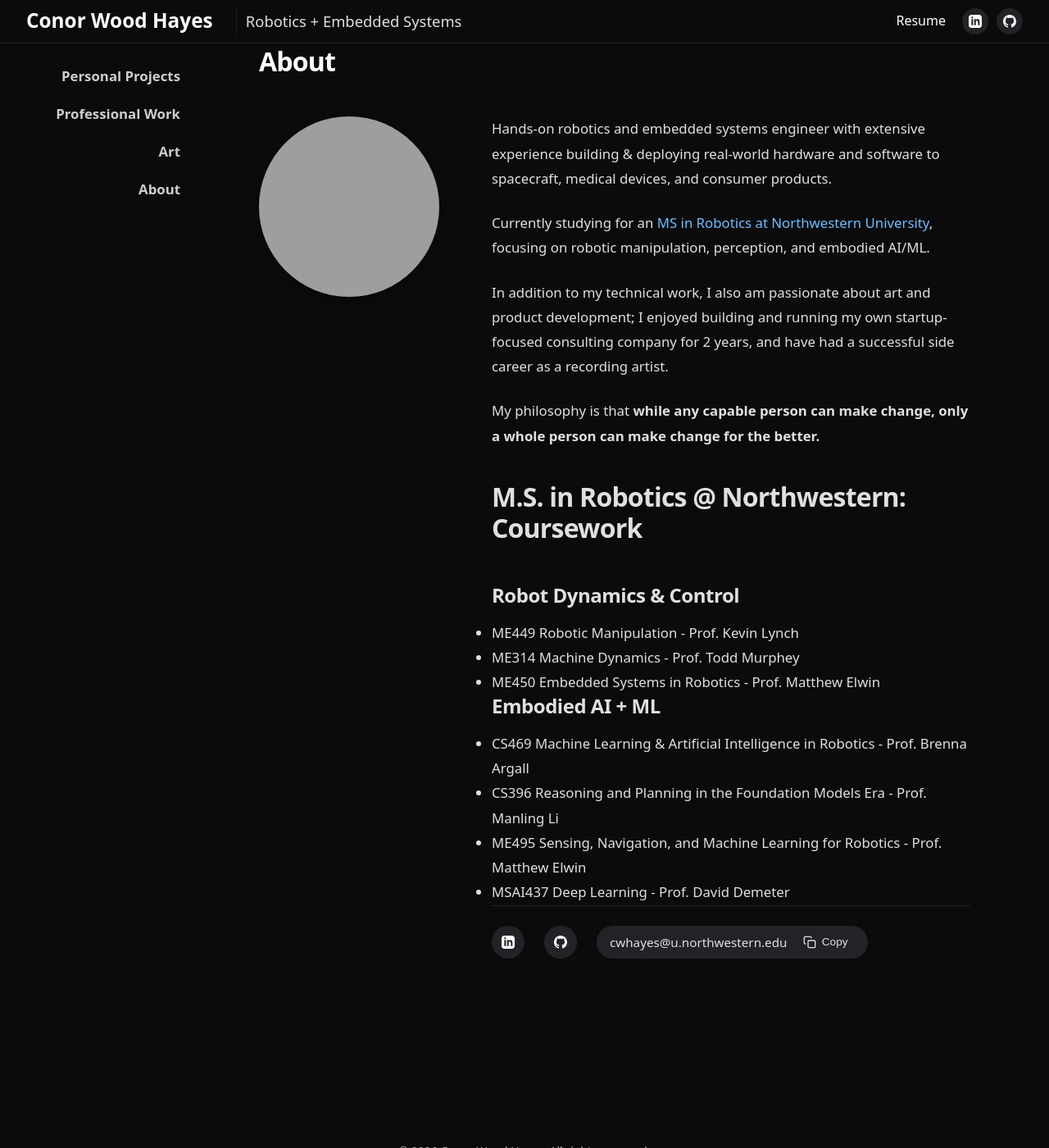
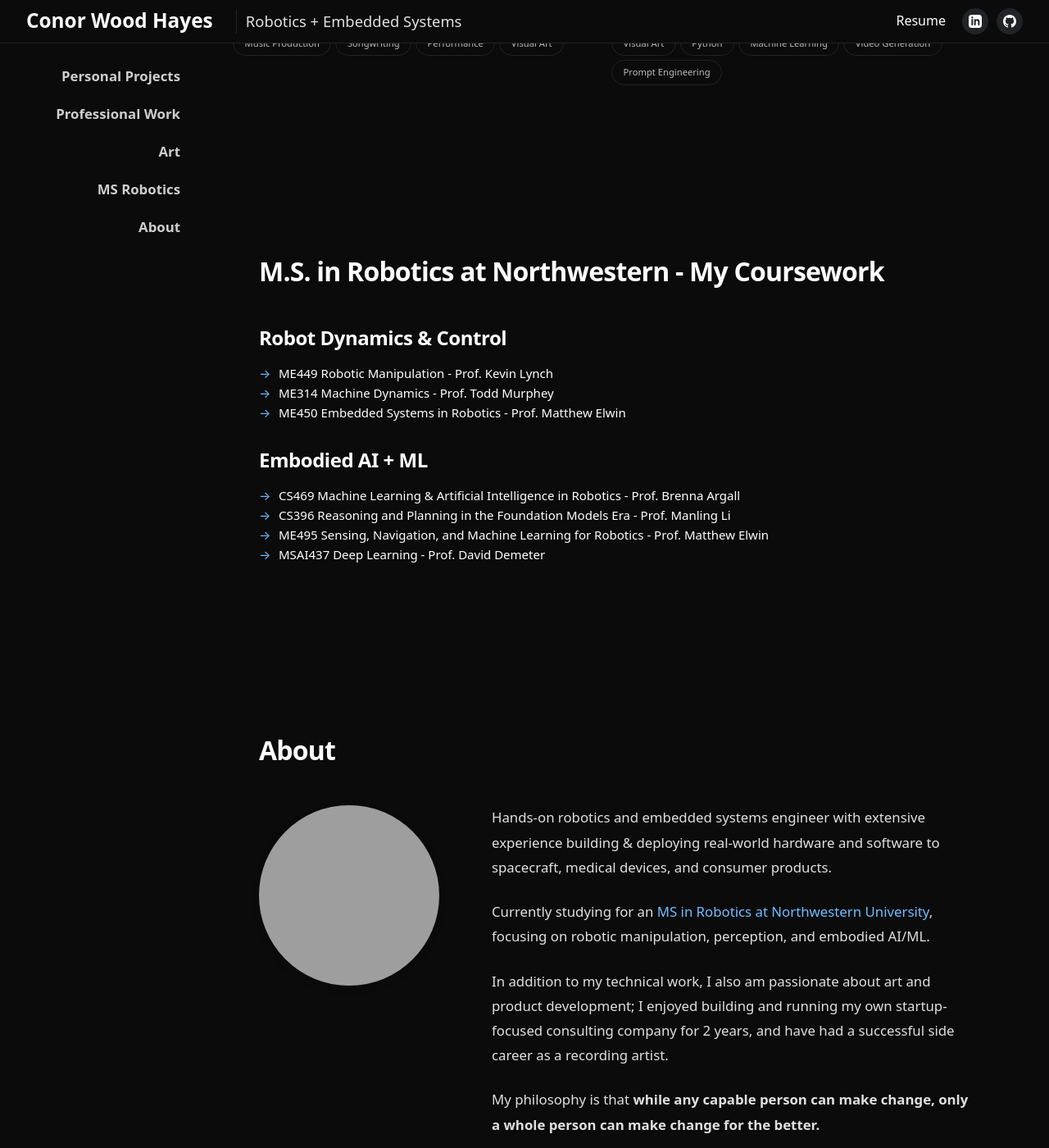
Before and after one commit to cwoodhayes/cwoodhayes.github.io, a Jekyll site: the page built from pages/index.md, in a window 1280 px wide and 1400 px high, scrolled down 5105 px. Shown: the whole window at 82% size. Built offline with Jekyll 4.4.1, drawn with Linux system fonts in a browser that asks for light colours; grey boxes are pictures that could not be loaded.

Commit message:
added full coursework section

```diff
--- a/_layouts/home.html
+++ b/_layouts/home.html
@@ -9,6 +9,7 @@ layout: default
         <li><a href="#personal-projects">Personal Projects</a></li>
         <li><a href="#professional-work">Professional Work</a></li>
         <li><a href="#art">Art</a></li>
+        <li><a href="#coursework">MS Robotics</a></li>
         <li><a href="#about">About</a></li>
       </ul>
     </nav>
@@ -44,6 +45,31 @@ layout: default
         </div>
       </section>
     </div>
+
+    <section id="coursework" class="coursework-section">
+      <div class="container">
+        <h2>M.S. in Robotics at Northwestern - My Coursework</h2>
+        <div class="coursework-content">
+          <div class="coursework-category">
+            <h3>Robot Dynamics & Control</h3>
+            <ul>
+              <li>ME449 Robotic Manipulation - Prof. Kevin Lynch</li>
+              <li>ME314 Machine Dynamics - Prof. Todd Murphey</li>
+              <li>ME450 Embedded Systems in Robotics - Prof. Matthew Elwin</li>
+            </ul>
+          </div>
+          <div class="coursework-category">
+            <h3>Embodied AI + ML</h3>
+            <ul>
+              <li>CS469 Machine Learning & Artificial Intelligence in Robotics - Prof. Brenna Argall</li>
+              <li>CS396 Reasoning and Planning in the Foundation Models Era - Prof. Manling Li</li>
+              <li>ME495 Sensing, Navigation, and Machine Learning for Robotics - Prof. Matthew Elwin</li>
+              <li>MSAI437 Deep Learning - Prof. David Demeter</li>
+            </ul>
+          </div>
+        </div>
+      </div>
+    </section>
 
     <section id="about" class="about-section">
     <div class="container">
--- a/assets/css/main.css
+++ b/assets/css/main.css
@@ -146,6 +146,7 @@ h2 {
 h3 {
   font-size: 1.5rem;
   font-weight: 600;
+  margin-top: 2rem;
 }
 
 p {
@@ -380,6 +381,46 @@ a:focus {
   background-color: var(--color-gray-dark);
   color: var(--color-white);
   border-color: var(--color-gray-dark);
+}
+
+.coursework-section {
+  padding: var(--spacing-xl) 0;
+  background-color: var(--color-white);
+}
+
+.coursework-section h2 {
+  margin-bottom: 3rem;
+  text-align: left;
+}
+
+.coursework-content {
+  max-width: 900px;
+}
+
+.coursework-category {
+  margin-bottom: 2rem;
+}
+
+.coursework-category:last-child {
+  margin-bottom: 0;
+}
+
+.coursework-section ul {
+  margin-bottom: 1rem;
+  padding-left: 0;
+  list-style: none;
+}
+
+.coursework-section li {
+  padding-left: 1.5rem;
+  position: relative;
+}
+
+.coursework-section li::before {
+  content: "→";
+  position: absolute;
+  left: 0;
+  color: var(--color-link-body);
 }
 
 .about-section {
```
Also changed, not shown: _about/about.md (+0 -13 lines).
